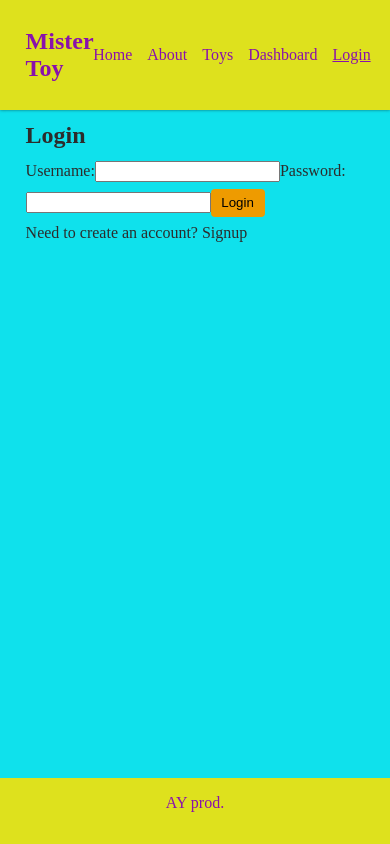
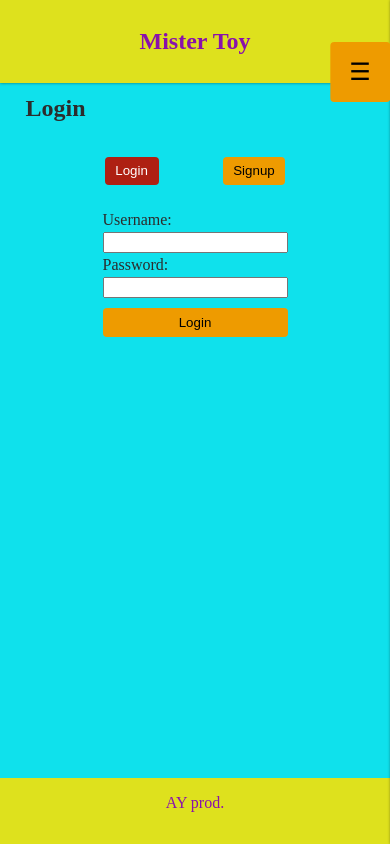
Before and after one commit to AndreiYakerson/mistertoy-frontend, a React (Vite) app: page /login in a window 390 px wide. Built offline with nearby package versions, Linux system fonts and the light colour scheme; a web font is replaced by a local one.

Commit message:
Finish mobile version

```diff
--- a/src/assets/style/cmps/AppHeader.css
+++ b/src/assets/style/cmps/AppHeader.css
@@ -13,3 +13,46 @@
     align-items: center;
     gap: 15px;
 }
+
+.btn-burger {
+    position: absolute;
+    top: 30px;
+    left: -60px;
+    width: 60px;
+    height: 60px;
+    font-size: 1.5em;
+}
+
+@media screen and (max-width: 720px) {
+    .app-header {
+        flex-direction: column;
+        text-align: center;
+        gap: 10px;
+    }
+
+}
+
+@media screen and (max-width: 535px) {
+    .app-nav {
+        position: fixed;
+        inset: 0 0 0 auto;
+
+        display: grid;
+        place-content: start center;
+        gap: 50px;
+        padding: 50px 10px;
+
+        z-index: 1;
+
+        transition:  0.3s ease-in-out;
+        translate: 100%;
+
+        background-color: var(--clr1);
+        box-shadow: var(--box-shadow);
+    }
+
+    .open {
+        translate: 0;
+    }
+
+}
--- a/src/assets/style/cmps/ToyList.css
+++ b/src/assets/style/cmps/ToyList.css
@@ -1,15 +1,17 @@
 
-.toy-list {
+
+ul.toy-list {
     display: grid;
-    grid-template-columns: repeat(auto-fit, minmax(230px, 1fr));
+    padding-inline-start: 0;
+    grid-template-columns: repeat(auto-fit, minmax(250px, 1fr));
     gap: 10px;
     list-style: none;
 }
 
 .toy-list li {
     display: grid;
-    min-height: 300px;
-    max-width: 500px;
+    /* min-height: 300px; */
+    /* max-width: 500px; */
     background-color: var(--clr1);
     padding: .6em;
 
--- a/src/assets/style/cmps/ToyMap.css
+++ b/src/assets/style/cmps/ToyMap.css
@@ -1,6 +1,6 @@
 .toy-map {
     width: 80vw;
-    height: 50vw;
+    height: 400px;
     margin-inline: auto;
     margin-block-start: 50px;
 
--- a/src/assets/style/main.css
+++ b/src/assets/style/main.css
@@ -31,6 +31,7 @@
 @import 'pages/EditPage.css';
 @import 'pages/ToyDeshboard.css';
 @import 'pages/UserProfile.css';
+@import 'pages/ToyLogin.css';
 
 
 .app {
--- a/src/assets/style/pages/ToyDeshboard.css
+++ b/src/assets/style/pages/ToyDeshboard.css
@@ -2,5 +2,6 @@
 .toy-dashboard {
     margin-inline: auto;
     margin-block: 50px;
-    width: 50%;
+    min-width: 300px;
+    max-width: 500px;
 }
--- /dev/null
+++ b/src/assets/style/pages/ToyLogin.css
@@ -0,0 +1,18 @@
+
+.login-container {
+    display: grid;
+    place-self: center;
+    gap: .2rem;
+
+}
+
+.upload-preview {
+    margin-block: 1rem;
+}
+
+.login-toggle-container {
+    display: flex;
+    justify-content: center;
+    gap: 4rem;
+    margin-block: 1rem;
+}
--- a/src/cmps/AppHeader.jsx
+++ b/src/cmps/AppHeader.jsx
@@ -2,11 +2,16 @@ import { Button } from "@mui/material";
 import { useSelector } from "react-redux";
 import { Link, NavLink, useNavigate } from "react-router-dom";
 import { logout } from "../store/actions/user.actions";
+import { useState } from "react";
+
 
 
 export function AppHeader() {
     const user = useSelector(storeState => storeState.userModule.loggedInUser)
     const navigate = useNavigate()
+    const [navOpen, setNavOpen] = useState(false);
+
+
 
     function onLogout() {
         logout()
@@ -16,7 +21,7 @@ export function AppHeader() {
     return (
         <header className="app-header full main-layout">
             <h1>Mister Toy</h1>
-            <nav className="app-nav">
+            <nav className={`app-nav ${navOpen ? ' open' : ''}`}>
                 <NavLink to="/" >Home</NavLink>
                 <NavLink to="/about" >About</NavLink>
                 <NavLink to="/toy" >Toys</NavLink>
@@ -32,6 +37,12 @@ export function AppHeader() {
                         <NavLink to="/login" >Login</NavLink>
                 }
 
+                <button
+                    onClick={() => setNavOpen(preview => !preview)}
+                    className="btn btn-burger"
+                >
+                    {navOpen ? '✖' : '☰'}
+                </button>
             </nav>
         </header>
     )
--- a/src/cmps/ToyReview.jsx
+++ b/src/cmps/ToyReview.jsx
@@ -33,6 +33,7 @@ export function ToyReview({ reviews, toy, setReviews }) {
     return (
         <div className="reviews-container">
 
+            { !!reviews.length &&
                 <section className="reviews">
                     <ul className="clean-list">
                         {reviews &&
@@ -47,7 +48,7 @@ export function ToyReview({ reviews, toy, setReviews }) {
                             ))}
                     </ul>
                 </section>
-
+            }
             <form onSubmit={onSaveReview} className="review-form">
                 <textarea name="review-input" id="review-input" placeholder="Review..."></textarea>
                 <button type="submit" className="btn">Send</button>
--- a/src/pages/ToyIndex.jsx
+++ b/src/pages/ToyIndex.jsx
@@ -44,7 +44,7 @@ export function ToyIndex() {
                 />
             </header>
 
-            <section>
+            <section className="toy-list-section">
                 <button><Link to={'/toy/edit'}>Add toy</Link></button>
                 <h1>Toy list:</h1>
                 {toys.length === 0 && <h2>No toys available.</h2>}
--- a/src/pages/ToyLogin.jsx
+++ b/src/pages/ToyLogin.jsx
@@ -8,7 +8,7 @@ import { ImgUploader } from "../cmps/ImgUploader"
 export function ToyLogin() {
 
     const [loginState, setLoginState] = useState(true)
-    const [credentials, setCredentials] = useState({fullname: '', username: '', password: '', imgUrl: ''})
+    const [credentials, setCredentials] = useState({ fullname: '', username: '', password: '', imgUrl: '' })
 
     const navigate = useNavigate()
 
@@ -21,7 +21,7 @@ export function ToyLogin() {
         const username = form.current.username.value
         const password = form.current.password.value
 
-        const userCredential = {...credentials, fullname, username, password}
+        const userCredential = { ...credentials, fullname, username, password }
 
 
         if (loginState) {
@@ -44,7 +44,12 @@ export function ToyLogin() {
     return (
         <div className="login-form">
             <h1>Login</h1>
-            <form ref={form}>
+            <form className="login-container" ref={form}>
+                <div className="login-toggle-container">
+                    <button onClick={() => setLoginState(true)} className={`btn ${loginState && 'active'}`}>Login</button>
+                    <button onClick={() => setLoginState(false)} className={`btn ${!loginState && 'active'}`}>Signup</button>
+                </div>
+
                 {!loginState &&
                     <>
                         <label htmlFor="fullname">Full name:</label>
@@ -56,12 +61,10 @@ export function ToyLogin() {
                 <input type="text" id="username" name="username" required />
                 <label htmlFor="password">Password:</label>
                 <input type="password" id="password" name="password" required />
+                {!loginState && <ImgUploader onUploaded={onUploaded} />}
                 <button type="submit" onClick={onSubmit}>{loginState ? 'Login' : 'Signup'}</button>
-                {!loginState && <ImgUploader onUploaded={onUploaded} />}
+
             </form>
-            <a href="#" onClick={() => setLoginState(prevState => !prevState)}>
-                {loginState ? 'Need to create an account? Signup' : 'Already have an account? Login'}
-            </a>
         </div>
     )
 }
```
Lines whose indentation alone changed are shown as unchanged.
